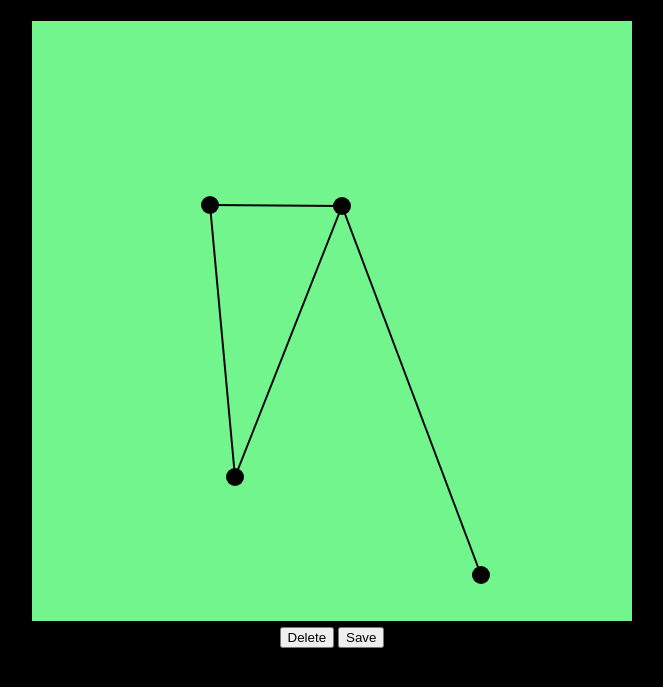
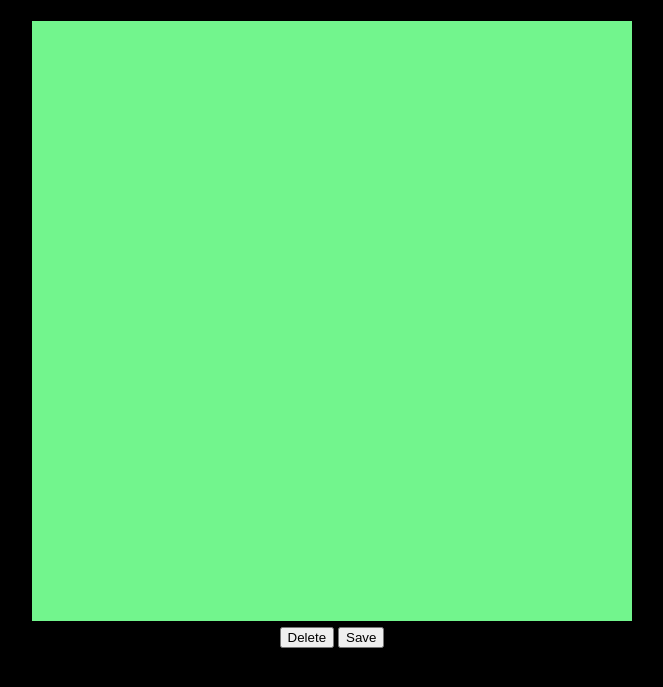
Before and after one commit to Chethan-Kumar-K/self-driving-car-2, a plain HTML site: page index.html in a window 1280 px wide. Shown: the part 61-748 px from the top of the page, without its empty margins (308-971 px from the left). Drawn offline with Linux system fonts and the light colour scheme.

Commit message:
fifth commit

```diff
--- a/index.html
+++ b/index.html
@@ -26,17 +26,11 @@
 
             const ctx = myCanvas.getContext("2d");
 
-            const p1 = new Point(310, 185);
-            const p2 = new Point(203, 456);
-            const p3 = new Point(178, 184);
-            const p4 = new Point(449, 554);
-
-            const s1 = new Segment(p1, p2);
-            const s2 = new Segment(p1, p3);
-            const s3 = new Segment(p1, p4);
-            const s4 = new Segment(p2, p3);
-
-            const graph = new Graph([p1, p2, p3, p4], [s1, s2, s3, s4]);
+            const graphString = localStorage.getItem("graph");
+            const graphInfo = graphString ? JSON.parse(graphString) : null;
+            const graph = graphInfo
+                ? Graph.load(graphInfo)
+                : new Graph();
             const viewport = new Viewport(myCanvas);
             const graphEditor = new GraphEditor(viewport, graph);
 
--- a/js/math/graph.js
+++ b/js/math/graph.js
@@ -2,6 +2,15 @@ class Graph {
     constructor(points = [], segments = []) {
         this.points = points;
         this.segments = segments;
+    }
+
+    static load(info) {
+        const points = info.points.map((i) => new Point(i.x, i.y));
+        const segments = info.segments.map((i) => new Segment(
+            points.find((p) => p.equals(i.p1)),
+            points.find((p) => p.equals(i.p2)),
+        ));
+        return new Graph(points, segments);
     }
 
     addPoint(point) {
```
